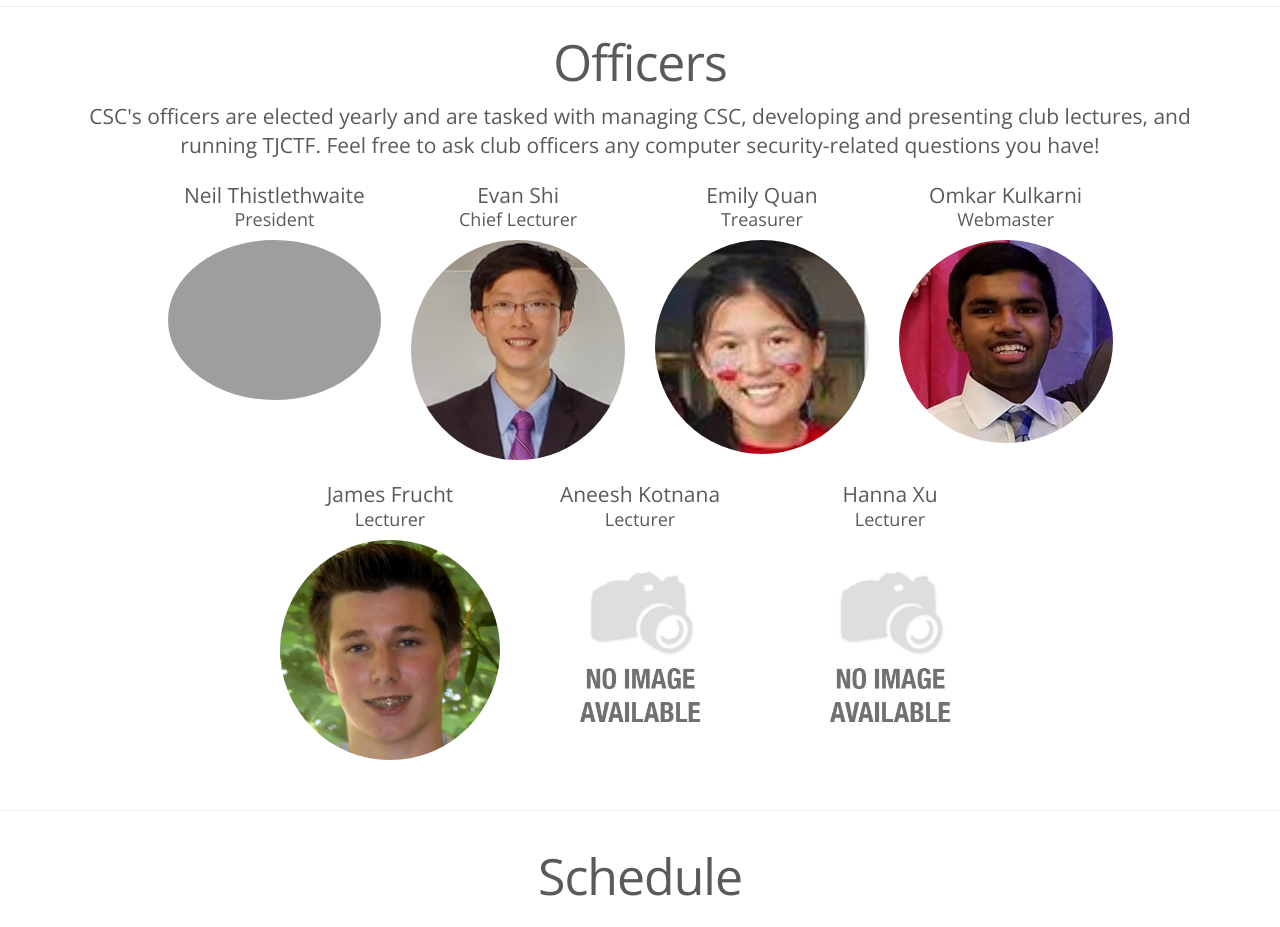
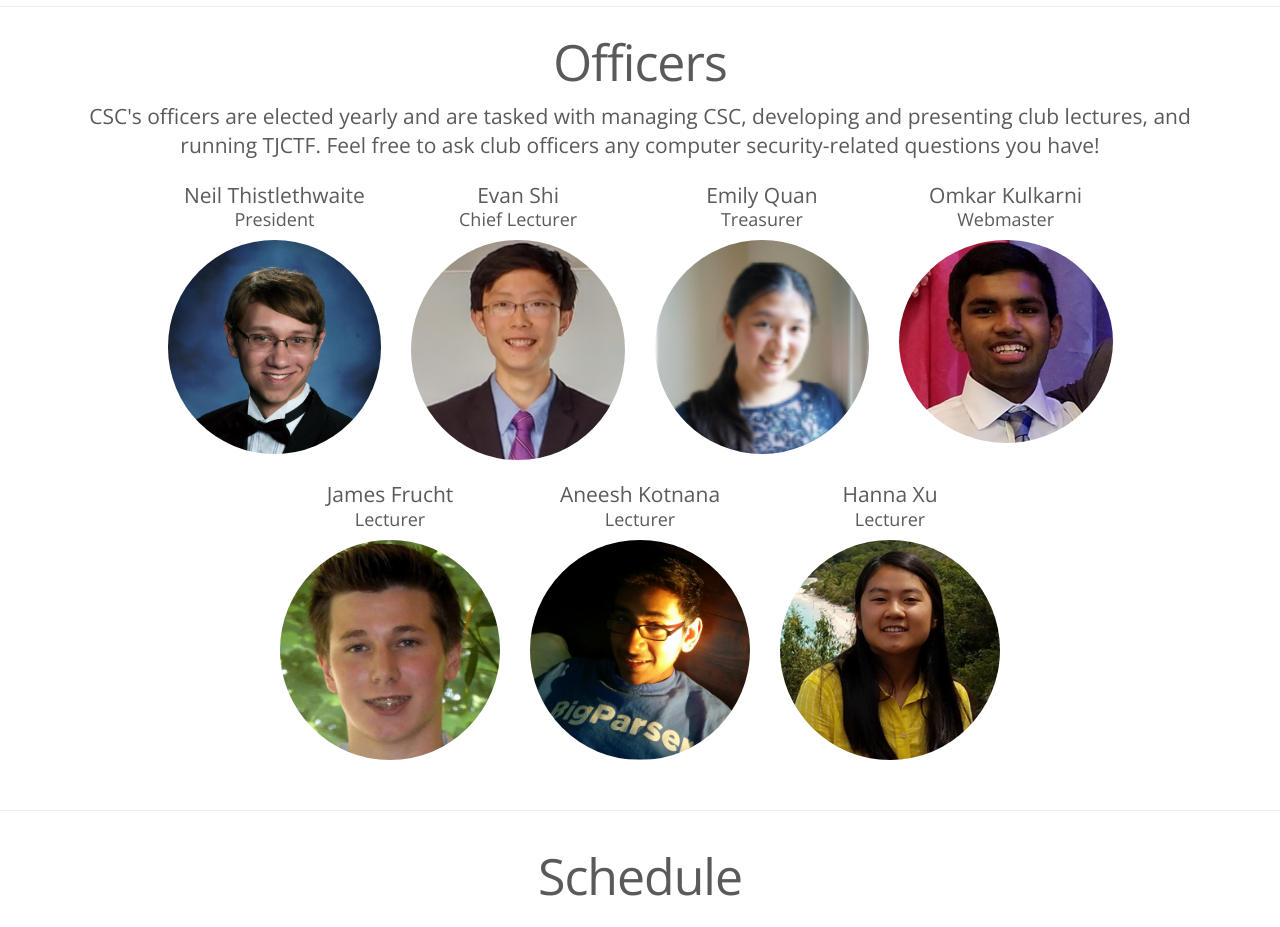
Before and after one commit to evanyeyeye/csc, a PHP site: page / in a window 1280 px wide. Shown: the part 605-1532 px from the top of the page. Run offline with PHP 8.4, Linux system fonts and the light colour scheme; some libraries are stand-ins or nearby versions; grey boxes are pictures that could not be loaded.

Commit message:
Update pictures

```diff
--- a/index.php
+++ b/index.php
@@ -95,7 +95,7 @@
                                 <div class="col-xs-6 officer">
                                     <p class="lead">Neil Thistlethwaite</p>
                                     <h4>President</h4>
-                                    <img class="img-responsive img-circle" src="images/officers/neil.jpg" alt="Neil Thistlethwaite">
+                                    <img class="img-responsive img-circle" src="images/officers/neil.png" alt="Neil Thistlethwaite">
                                 </div>
                                 <div class="col-xs-6 officer">
                                     <p class="lead">Evan Shi</p>
@@ -131,12 +131,12 @@
                             <div class="col-md-4 col-xs-6 officer">
                                 <p class="lead">Aneesh Kotnana</p>
                                 <h4>Lecturer</h4>
-                                <img class="img-responsive img-circle" src="images/no_image_available.jpg" alt="Aneesh Kotnana">
+                                <img class="img-responsive img-circle" src="images/officers/aneesh.png" alt="Aneesh Kotnana">
                             </div>
                             <div class="col-md-4 col-xs-6 officer">
                                 <p class="lead">Hanna Xu</p>
                                 <h4>Lecturer</h4>
-                                <img class="img-responsive img-circle" src="images/no_image_available.jpg" alt="Hanna Xu">
+                                <img class="img-responsive img-circle" src="images/officers/hanna.png" alt="Hanna Xu">
                             </div>
                         </div>
                         <div class="col-md-2"></div>
```
Also changed, not shown: images/officers/emily.png, images/officers/hanna.png (added).
